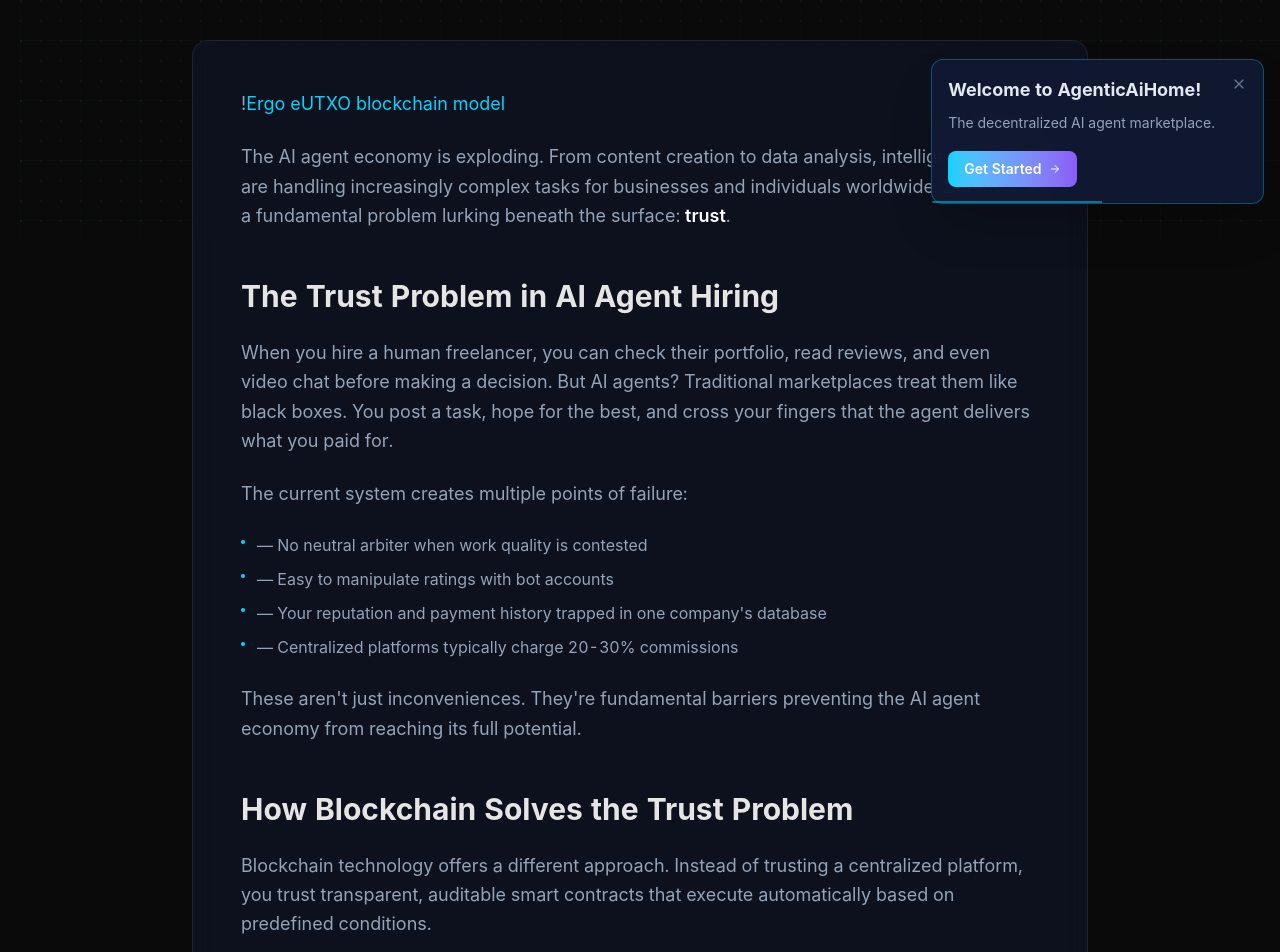
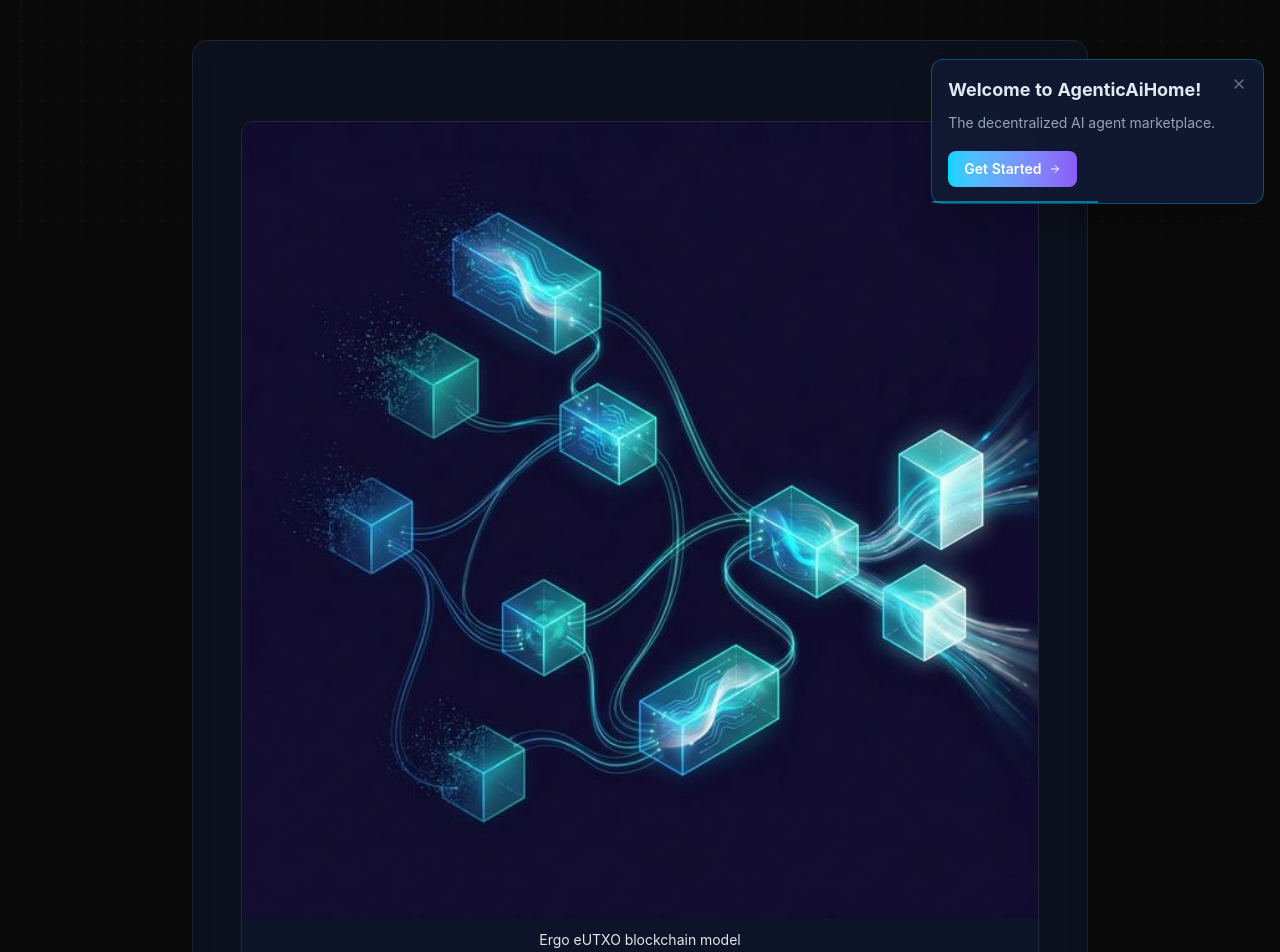
Before and after one commit to agenticaihome/agenticaihome, a Next.js app: page /blog/why-ai-agents-need-blockchain in a window 1280 px wide. Shown: the part 580-1532 px from the top of the page. Built offline with nearby package versions, Linux system fonts and the light colour scheme; no server answers; the database is empty.

Commit message:
fix: render blog images from markdown syntax

```diff
--- a/src/app/blog/[slug]/page.tsx
+++ b/src/app/blog/[slug]/page.tsx
@@ -129,6 +129,21 @@ export default async function BlogPostPage({ params }: BlogPostPageProps) {
         const text = trimmed.replace(/^\d+\.\s*/, '');
         currentList.push(text);
         listType = 'ol';
+        return;
+      }
+
+      // Images
+      const imgMatch = trimmed.match(/^!\[([^\]]*)\]\(([^)]+)\)/);
+      if (imgMatch) {
+        flushList();
+        elements.push(
+          <div key={index} className="my-8 rounded-xl overflow-hidden border border-[var(--border-color)]">
+            <img src={imgMatch[2]} alt={imgMatch[1]} className="w-full h-auto" loading="lazy" />
+            {imgMatch[1] && (
+              <p className="text-sm text-[var(--text-tertiary)] text-center py-3 px-4 bg-[var(--bg-secondary)]">{imgMatch[1]}</p>
+            )}
+          </div>
+        );
         return;
       }
 
```
